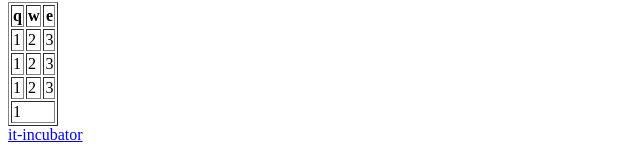
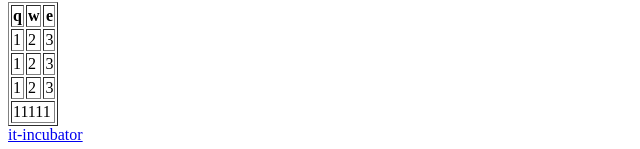
Before and after one commit to trinner3/1-hw-with-auto-test-html-css, a plain HTML site: page index.html in a window 1280 px wide. Shown: the part 833-982 px from the top of the page, 0-640 px from the left. Drawn offline with Linux system fonts and the light colour scheme.

Commit message:
index.html

```diff
--- a/index.html
+++ b/index.html
@@ -115,7 +115,7 @@
                             <td>3</td>
                         </tr>
                         <tr>
-                            <td colspan="3">1</td>
+                            <td colspan="3">11111</td>
                         </tr>
 
         </table>
```
